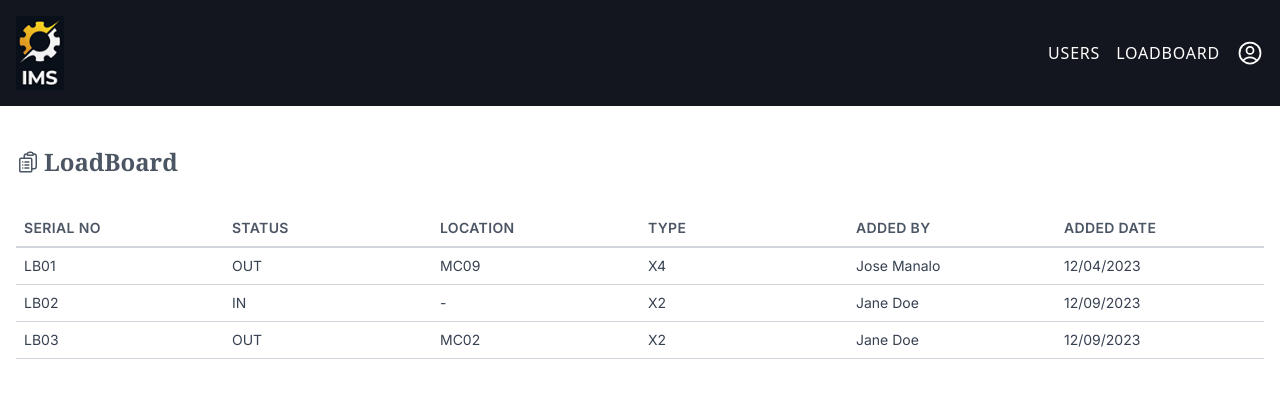
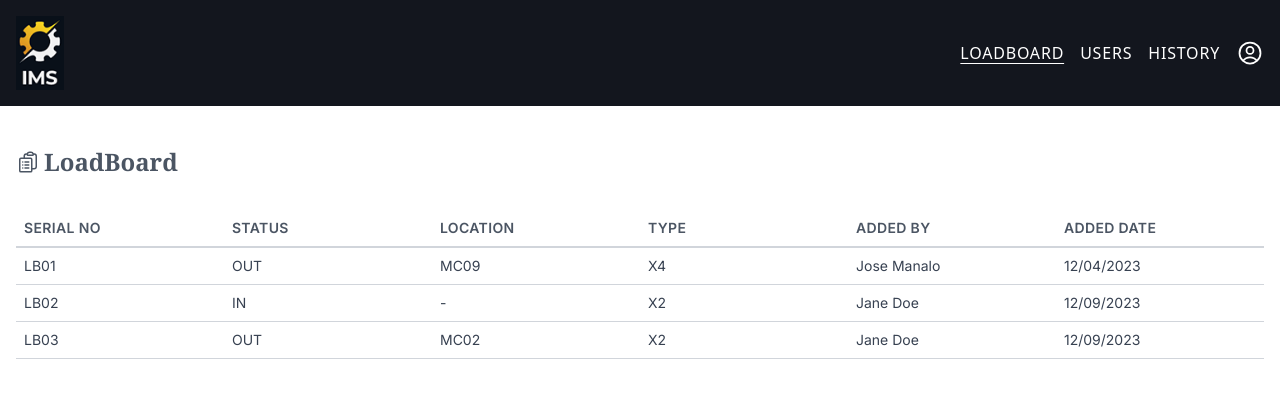
Before and after one commit to adingal/ims-ui, a Next.js app: page / in a window 1280 px wide. Shown: the top 398 px of the page. Built offline with nearby package versions, Linux system fonts and the light colour scheme.

Commit message:
Update header routes and add active link style

```diff
--- a/components/Header.tsx
+++ b/components/Header.tsx
@@ -1,6 +1,9 @@
+"use client";
+
 import React from "react";
 import Image from "next/image";
 import Link from "next/link";
+import { usePathname } from "next/navigation";
 import Container from "@/atoms/Container";
 
 type NavLink = {
@@ -12,21 +15,29 @@ type NavLinks = NavLink[];
 
 const HeaderLinks: NavLinks = [
   {
+    route: "/",
+    text: "LoadBoard",
+  },
+  {
     route: "/users",
     text: "Users",
   },
   {
-    route: "/loadboard",
-    text: "LoadBoard",
+    route: "/history",
+    text: "History",
   },
 ];
 
 function Header() {
+  const pathname = usePathname();
+
   const renderHeaderLinks: React.JSX.Element[] = HeaderLinks.map(
     (link, idx) => (
       <li key={`${link}-${idx}`}>
         <Link
-          className="cursor-pointer hover:underline hover:underline-offset-4"
+          className={`cursor-pointer hover:underline hover:underline-offset-4${
+            pathname === link.route ? " underline underline-offset-4" : ""
+          }`}
           href={link.route}
         >
           {link.text}
```
